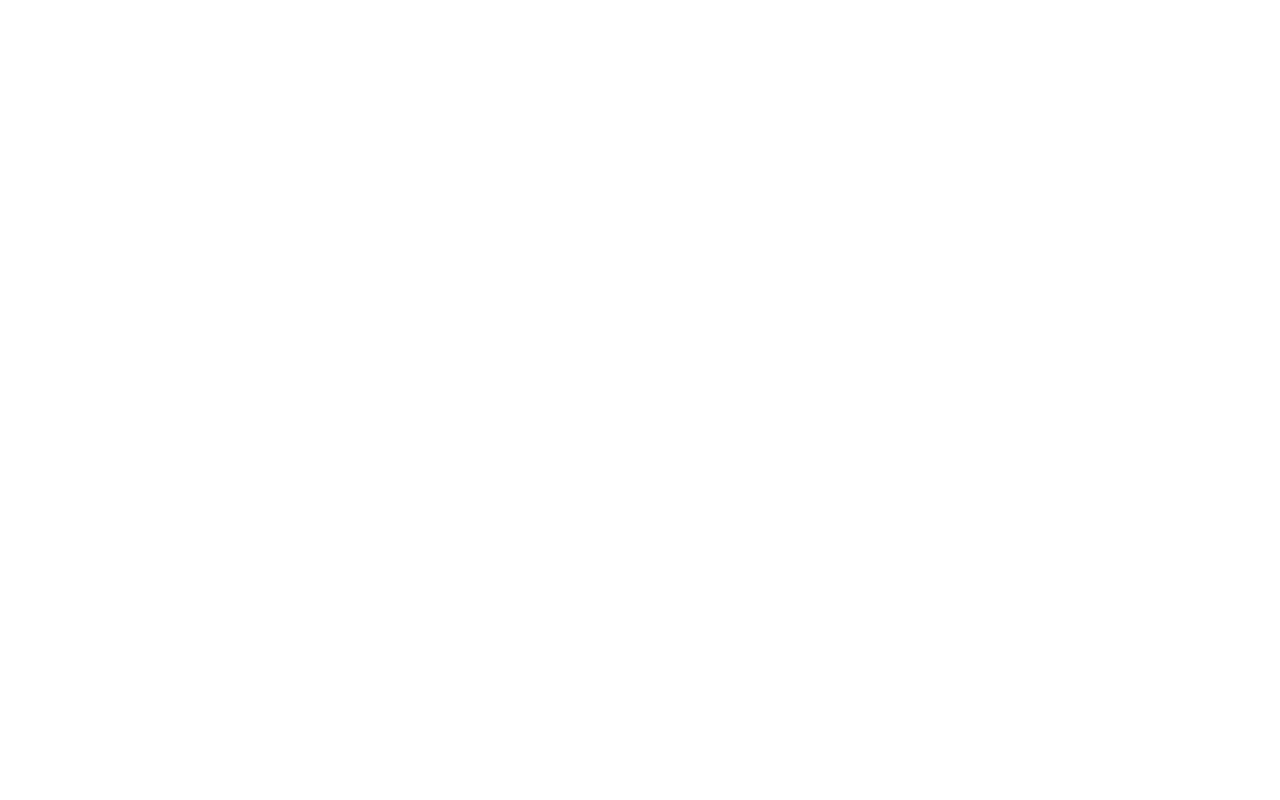
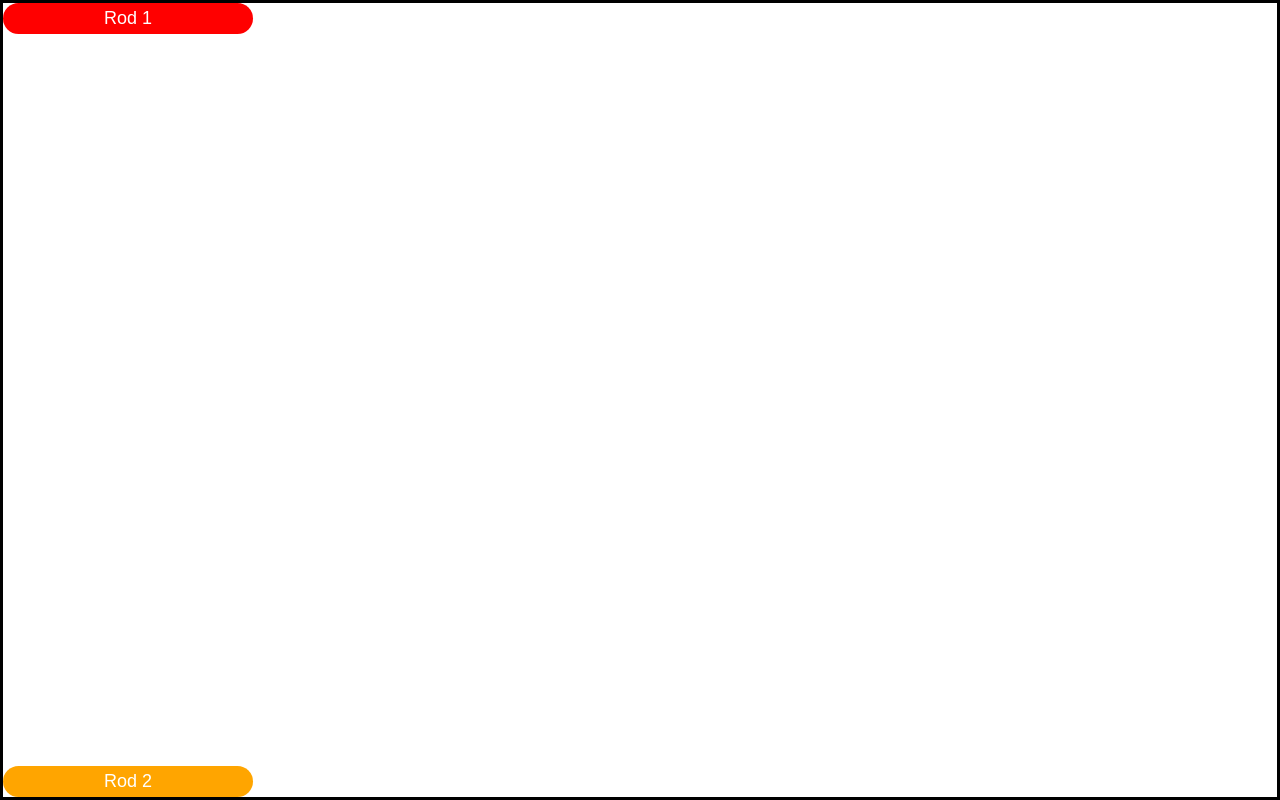
Before and after one commit to HimanshuDotcom/Ping-Pong-Game, a plain HTML site: page index.html in a window 1280 px wide. Drawn offline with Linux system fonts and the light colour scheme.

Commit message:
moving rod

```diff
--- a/index.html
+++ b/index.html
@@ -5,8 +5,13 @@
     <meta http-equiv="X-UA-Compatible" content="IE=edge">
     <meta name="viewport" content="width=device-width, initial-scale=1.0">
     <title>Document</title>
+    <link href="styles.css" rel="stylesheet">
 </head>
 <body>
-
+    <div class="container">
+        <div class="rod" id="rod1">Rod 1</div>
+        <div class="rod" id="rod2">Rod 2</div>
+    </div>
+    <script src="script.js"></script>
 </body>
 </html>
--- a/script.js
+++ b/script.js
@@ -0,0 +1,23 @@
+const rod1 = document.getElementById('rod1');
+const rod2 = document.getElementById('rod2');
+const print = console.log;
+
+rod1.style.left = 0 + "px";
+rod2.style.left = 0 + "px";
+
+window.addEventListener('keydown', (e)=> {
+    let position = parseInt(rod1.style.left);
+    if(e.key == 'd' || e.key == 'D') {
+        if(position < (window.innerWidth - 250 - 5) ) {
+            rod1.style.left =  (position + 5) + 'px';
+            rod2.style.left = (position + 5) + "px";
+        }
+
+    }
+    if(e.key == 'a' || e.key == 'A') {
+        if(position > 0) {
+            rod1.style.left = (position - 5) + 'px';
+            rod2.style.left = (position - 5) + "px";
+        }
+    }
+});
--- a/styles.css
+++ b/styles.css
@@ -0,0 +1,36 @@
+*,
+*::after,
+*::before {
+    margin: 0;
+    padding: 0;
+    box-sizing: inherit;
+}
+
+html {
+    box-sizing: border-box;
+    font-size: 10px;
+    font-family: sans-serif;
+}
+
+.container {
+    border: 3px solid black;
+    height: 100vh;
+    display: flex;
+    flex-direction: column;
+    justify-content: space-between;
+}
+
+.rod {
+    font-size: 1.8rem;
+    background-color: red;
+    width: 25rem;
+    text-align: center;
+    border-radius: 25px;
+    padding: 5px;
+    color: white;
+    position: relative;
+}
+
+#rod2 {
+    background-color: orange;
+}
```
